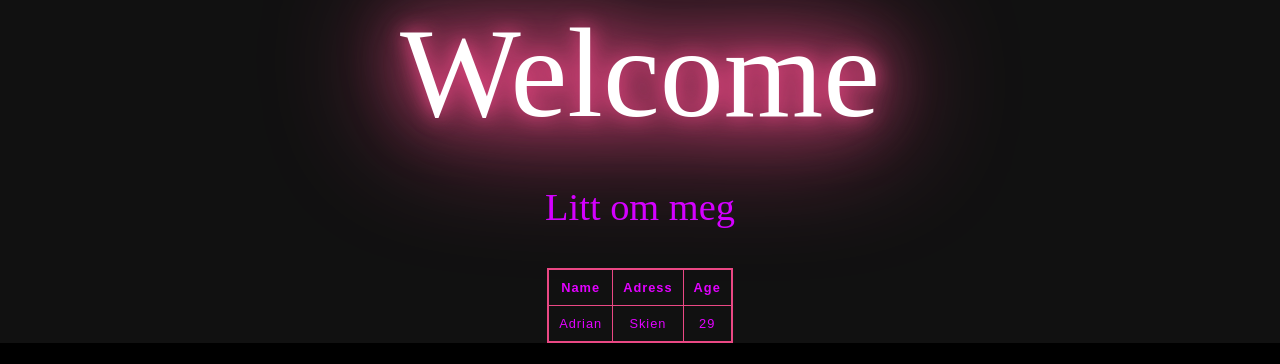
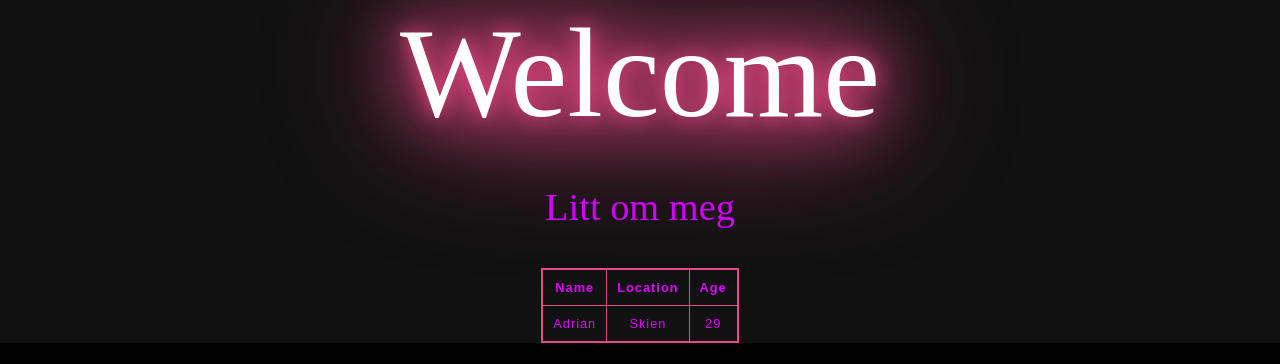
Before and after one commit to unngoyarca/modul1, a plain HTML site: page index.html in a window 1280 px wide. Shown: the top 364 px of the page. Drawn offline with Linux system fonts and the light colour scheme.

Commit message:
location

```diff
--- a/index.html
+++ b/index.html
@@ -148,7 +148,7 @@ height: 100%;
                 <table>
                     <tr>
                         <th scope="col">Name</th>
-                        <th scope="col">Adress</th>
+                        <th scope="col">Location</th>
                         <th scope="col">Age</th>
                     </tr>
                     <tr>
```
